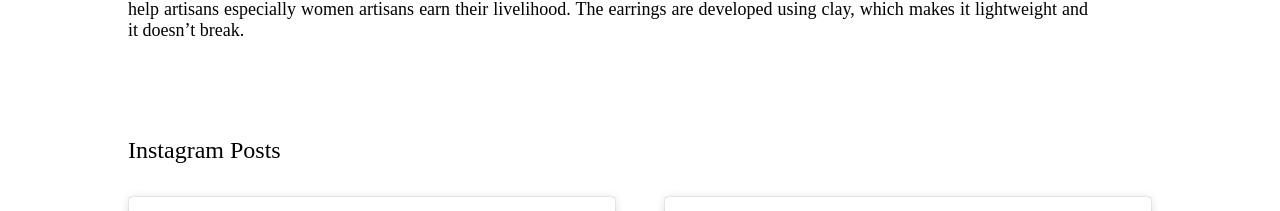
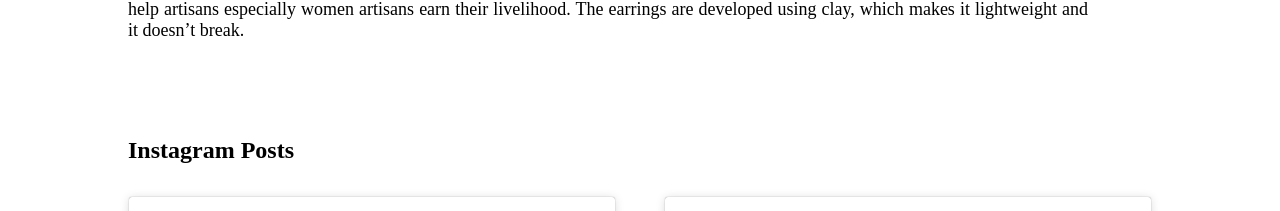
Before and after one commit to santhosh-d/projectf-round2, a plain HTML site: page index.html in a window 1280 px wide. Shown: the part 1015-1226 px from the top of the page. Drawn offline with Linux system fonts and the light colour scheme; a script that the page names is missing.

Commit message:
final commit

```diff
--- a/style.css
+++ b/style.css
@@ -135,7 +135,7 @@ footer span {
 
 /* Instagram Posts */
 .tasks h2 {
-  font-weight: lighter;
+  font-weight: bold;
   padding: 2rem 0;
 }
 
```
